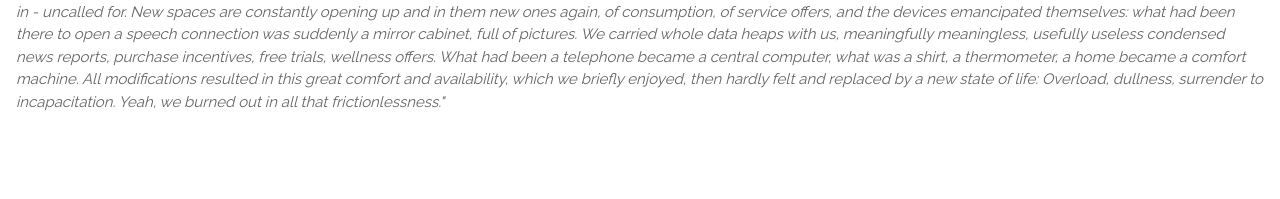
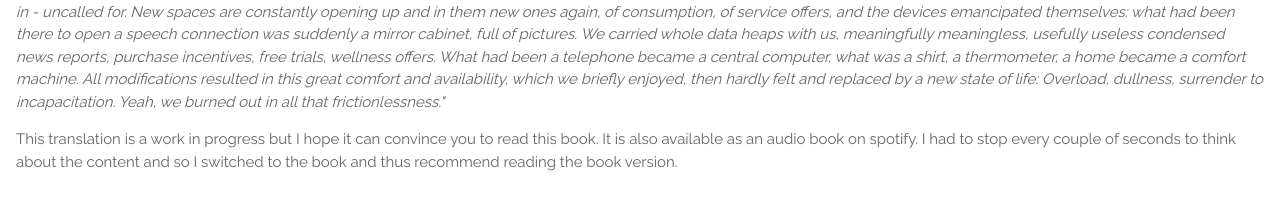
Before and after one commit to zagatta/zagatta.github.io, a plain HTML site: page books.html in a window 1280 px wide. Shown: the part 806-1005 px from the top of the page. Drawn offline with nearby package versions, Linux system fonts and the light colour scheme.

Commit message:
added more books

```diff
--- a/books.html
+++ b/books.html
@@ -54,12 +54,16 @@
             a home became a comfort machine. All modifications resulted in this great comfort and availability, which we
             briefly enjoyed, then hardly felt and replaced by a new state of life: Overload, dullness, surrender to incapacitation.
             Yeah, we burned out in all that frictionlessness."</p>
+
+        <p>This translation is a work in progress but I hope it can convince you to read this book. It is also available
+            as an audio book on spotify. I had to stop every couple of seconds to think about the content and so I switched
+            to the book and thus recommend reading the book version.</p>
     </div>
     <div class="w3-container w3-padding-32 grey">
         <h3 class="w3-border-bottom w3-border-light-grey w3-padding-16">Anything You Want</h3>
         <div class="w3-card-4 w3-margin w3-white w3-center w3-quarter cover">
-                <a href="https://sivers.org/a"><img src="https://sivers.org/images/DerekSivers-AnythingYouWant-318x450.jpg"
-                        alt="Cover of Deep Work" style="width:100%">
+            <a href="https://sivers.org/a"><img src="https://sivers.org/images/DerekSivers-AnythingYouWant-318x450.jpg" alt="Cover of Deep Work"
+                    style="width:100%">
             </a>
         </div>
 
@@ -118,7 +122,7 @@
         <p class="quota"></p>
     </div>
     <div class="w3-container w3-padding-32 grey">
-    <p>I have written none of these books. The copyright is with the owner/publisher. Click on the book covers to get to
-        the publishers official site.</p>
+        <p>I have written none of these books. The copyright is with the owner/publisher. Click on the book covers to get
+            to the publishers official site.</p>
     </div>
 </body>
```
Lines whose indentation alone changed are shown as unchanged.
